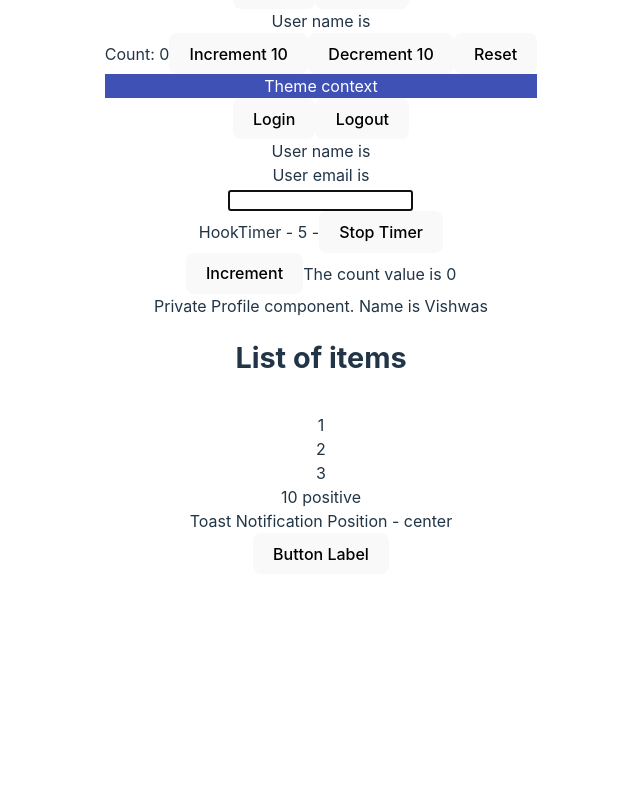
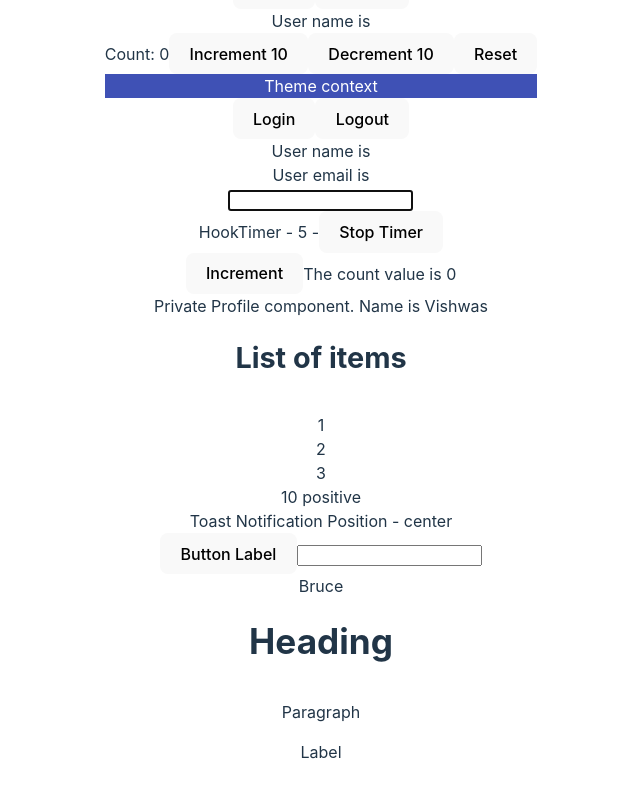
Before and after one commit to luiz-22/react-typescript, a React (Vite) app: page / in a window 1280 px wide. Shown: the part 825-1621 px from the top of the page, without its empty margins (319-959 px from the left). Before the commit the page ends 1431 px from the top, so only its background shows below. Built offline with nearby package versions, Linux system fonts and the light colour scheme.

Commit message:
1° commit

```diff
--- a/src/App.tsx
+++ b/src/App.tsx
@@ -24,6 +24,9 @@
 import { RandomNumber } from './components/restriction/RandomNumber'
 import { Toast } from './components/templateliterals/Toast'
 import { CustomButton } from './components/html/Button'
+import { Input as InputHTML } from './components/html/Input'
+import { CustomComponent } from './components/html/CustomComponent'
+import { Text } from './components/polymorphic/Text'
 
 function App() {
   const personName = {
@@ -106,6 +109,17 @@
       <CustomButton variant='primary' onClick={() => console.log('Clicked')}>
         Button Label
       </CustomButton>
+      <InputHTML />
+      <CustomComponent name="Bruce" isLoggedIn={true} />
+      <Text size='lg' as='h1'>
+        Heading
+      </Text>
+      <Text size='md' as='p'>
+        Paragraph
+      </Text>
+      <Text size='sm' color='secondary' as='label' htmlFor='someId'>
+        Label
+      </Text>
     </>
   )
 }
--- /dev/null
+++ b/src/components/polymorphic/Text.tsx
@@ -0,0 +1,21 @@
+type TextOwnProps<E extends React.ElementType> = {
+  size?: 'sm' | 'md' | 'lg'
+  color?: 'primary' | 'secondary'
+  children: React.ReactNode
+  as?: E
+}
+
+type TextProps<E extends React.ElementType> = TextOwnProps<E> &
+  Omit<React.ComponentProps<E>, keyof TextOwnProps<E>>
+
+export const Text = <E extends React.ElementType = 'div'>({
+  size,
+  color,
+  children,
+  as
+}: TextProps<E>) => {
+  const Component = as || 'div'
+  return (
+    <Component className={`class-with-${size}-${color}`}>{children}</Component>
+  )
+}
```
Also changed, not shown: 1 other file (tests, documents, lock files or other folders).
